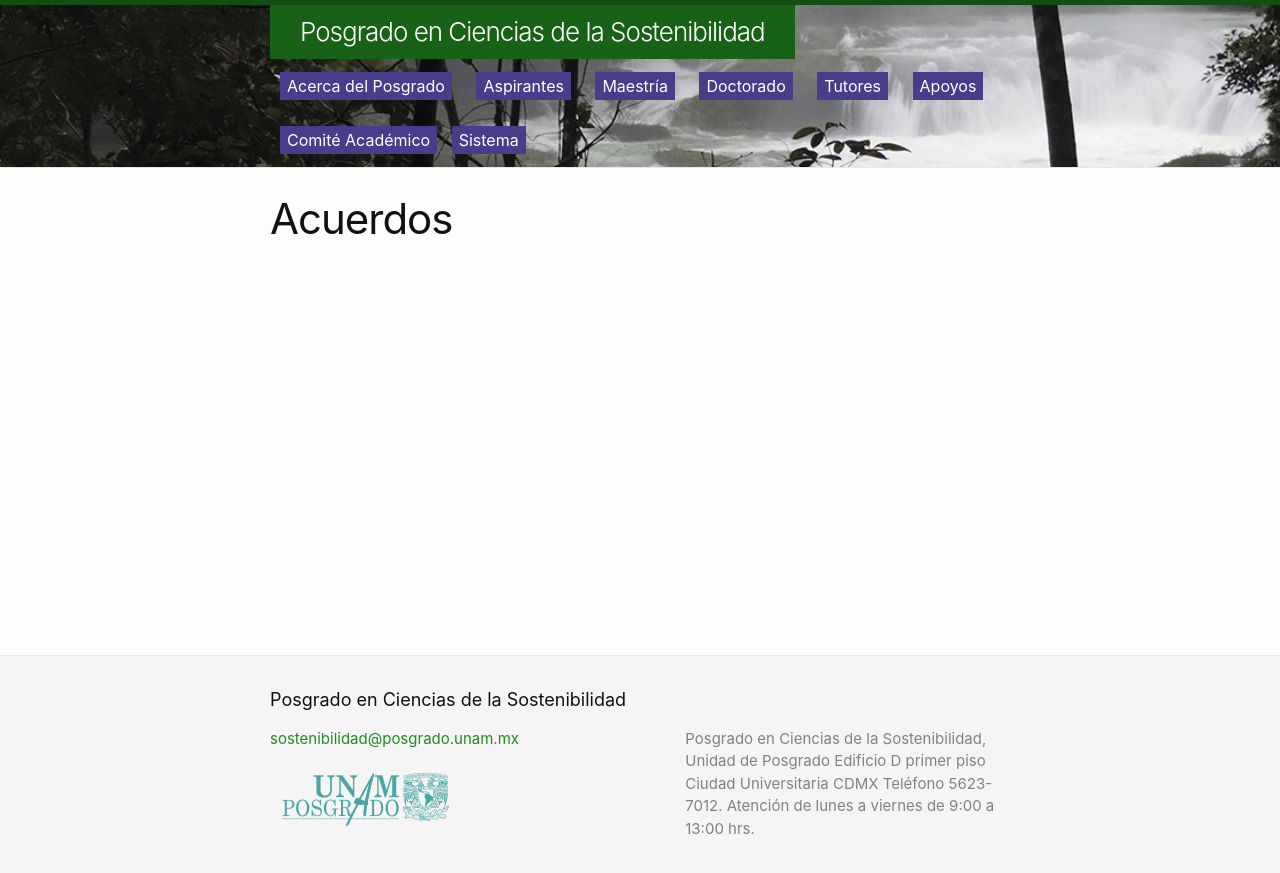
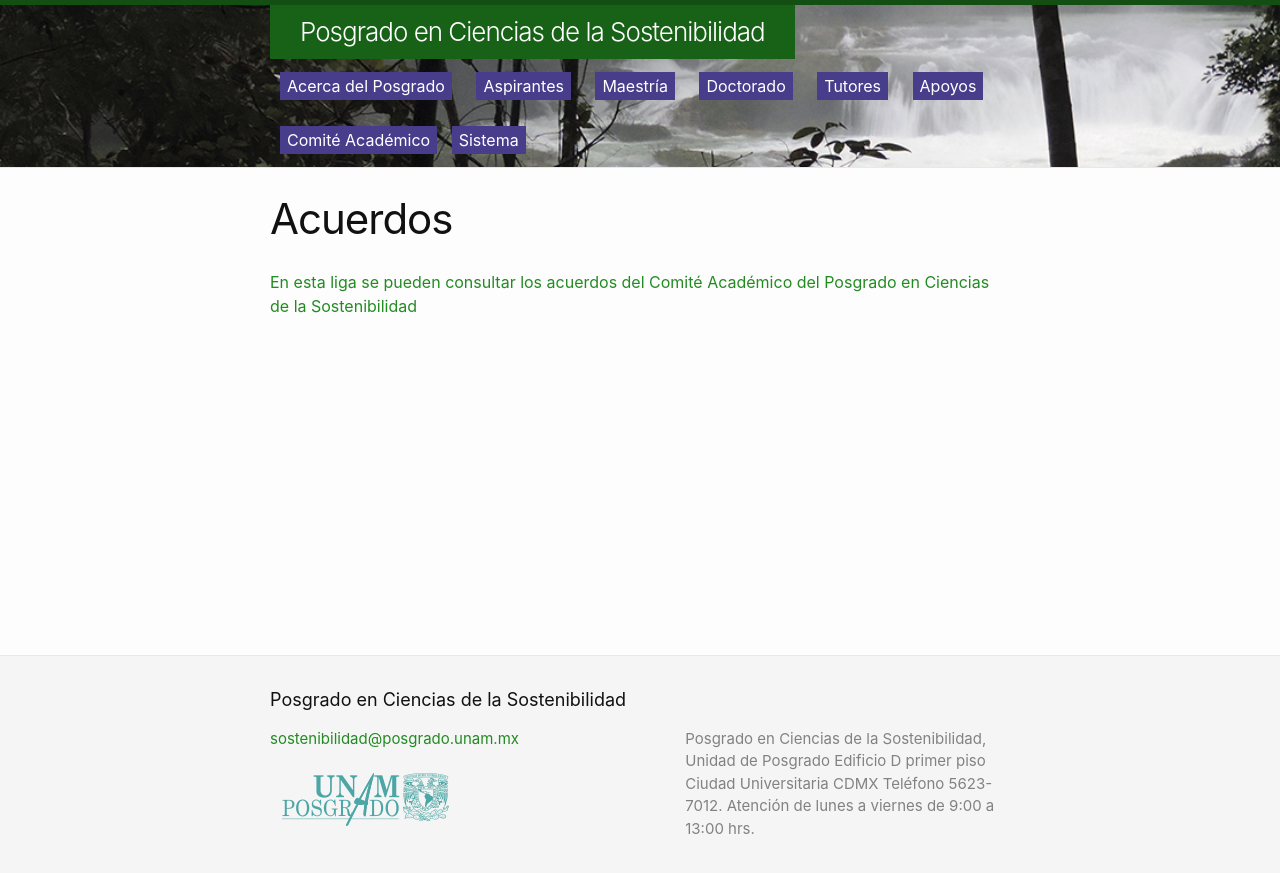
Before and after one commit to pcs-unam/pcs-unam.github.io, a Jekyll site: the page built from comite/acuerdos.md, in a window 1280 px wide. Shown: the top 873 px of the page. Built offline with Jekyll 4.4.1, drawn with Linux system fonts in a browser that asks for light colours.

Commit message:
Update acuerdos.md

```diff
--- a/comite/acuerdos.md
+++ b/comite/acuerdos.md
@@ -3,3 +3,4 @@ title: Acuerdos
 layout: page
 permalink: comite/acuerdos
 ---
+[En esta liga se pueden consultar los acuerdos del Comité Académico del Posgrado en Ciencias de la Sostenibilidad](https://drive.google.com/drive/folders/1D1ZEFWCUQ3ShPfuvMvfCtXbOv8S_V1HC?usp=sharing)
```
